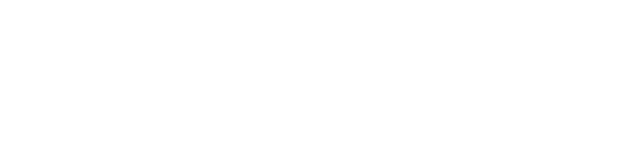
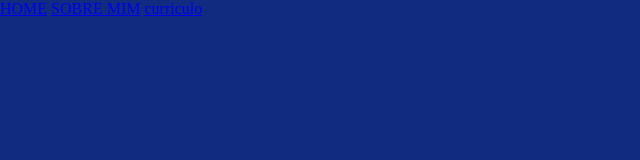
Before and after one commit to DAVI17dddd/DRAGON, a plain HTML site: page index.html in a window 1280 px wide. Shown: the whole page, without its empty margins (0-640 px from the left). Drawn offline with Linux system fonts and the light colour scheme.

Commit message:
Add files via upload

```diff
--- a/index.html
+++ b/index.html
@@ -1,11 +1,24 @@
 <!DOCTYPE html>
-<html lang="en">
+<html lang="pt-br">
 <head>
     <meta charset="UTF-8">
     <meta name="viewport" content="width=device-width, initial-scale=1.0">
-    <title>Portfolio Davi Andrade</title>
+    <title>portifolio davi</title>
+<link rel="stylesheet" href="./style.css">
 </head>
 <body>
 
+<header class="cabecalho">
+    <nav class="cabecalho-menu">
+        <a  class="cabecalho-menu-links" href="INDEX.HTML">HOME</a>
+
+        <a  class="cabecalho-menu-links" href="SOBREMIM.HTML">SOBRE MIM</a>
+
+<a  class="cabecalho-menu-links" href="CURRICULO.HTML">curriculo</a>
+    </nav>
+</header>
+<main class="contudo"
+
+</main>
 </body>
 </html>
--- /dev/null
+++ b/style.css
@@ -0,0 +1,8 @@
+* {
+margin: 0;
+padding: 0;
+}
+body{
+    height: 100vh;
+    background-color: rgb(17, 43, 128);
+}
```
